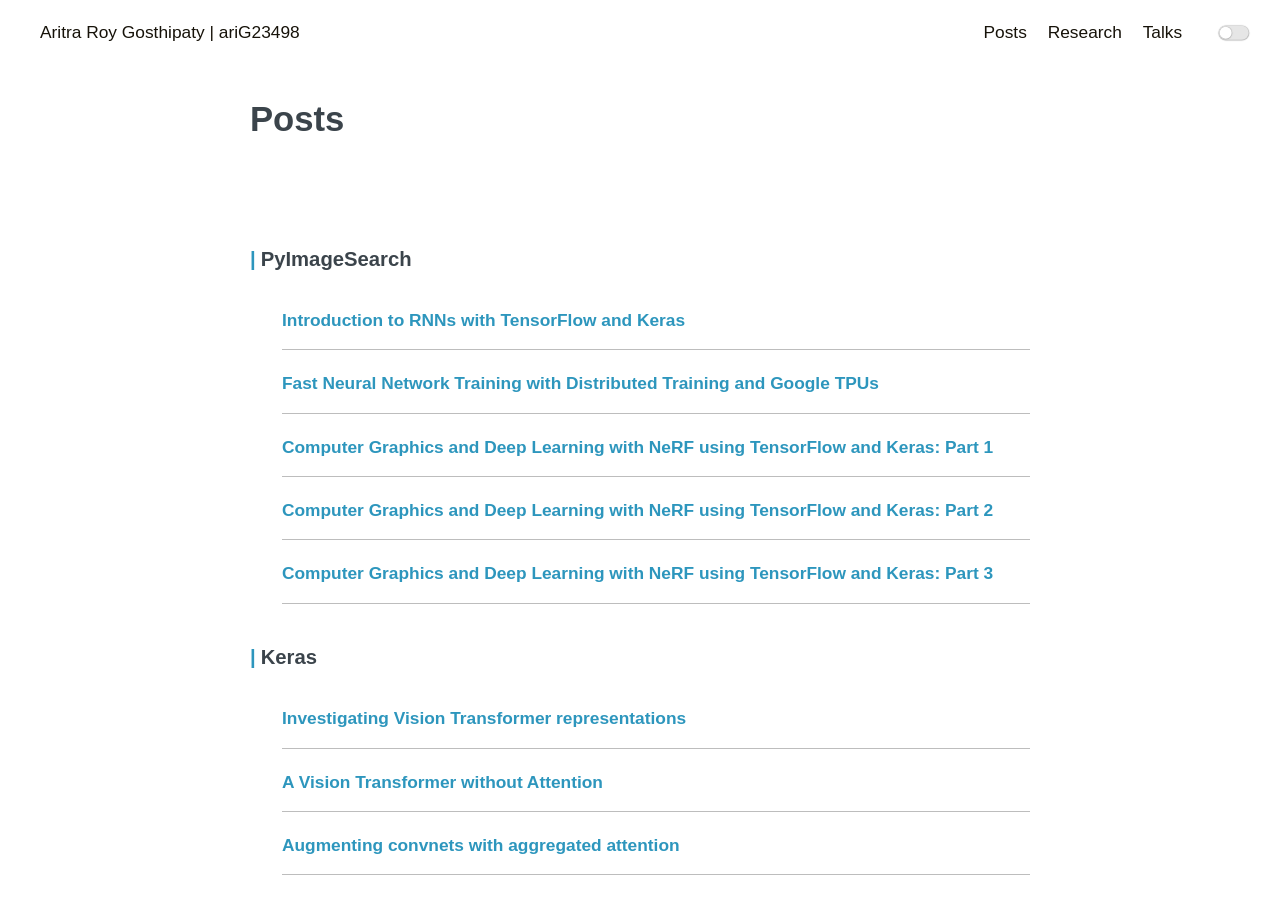
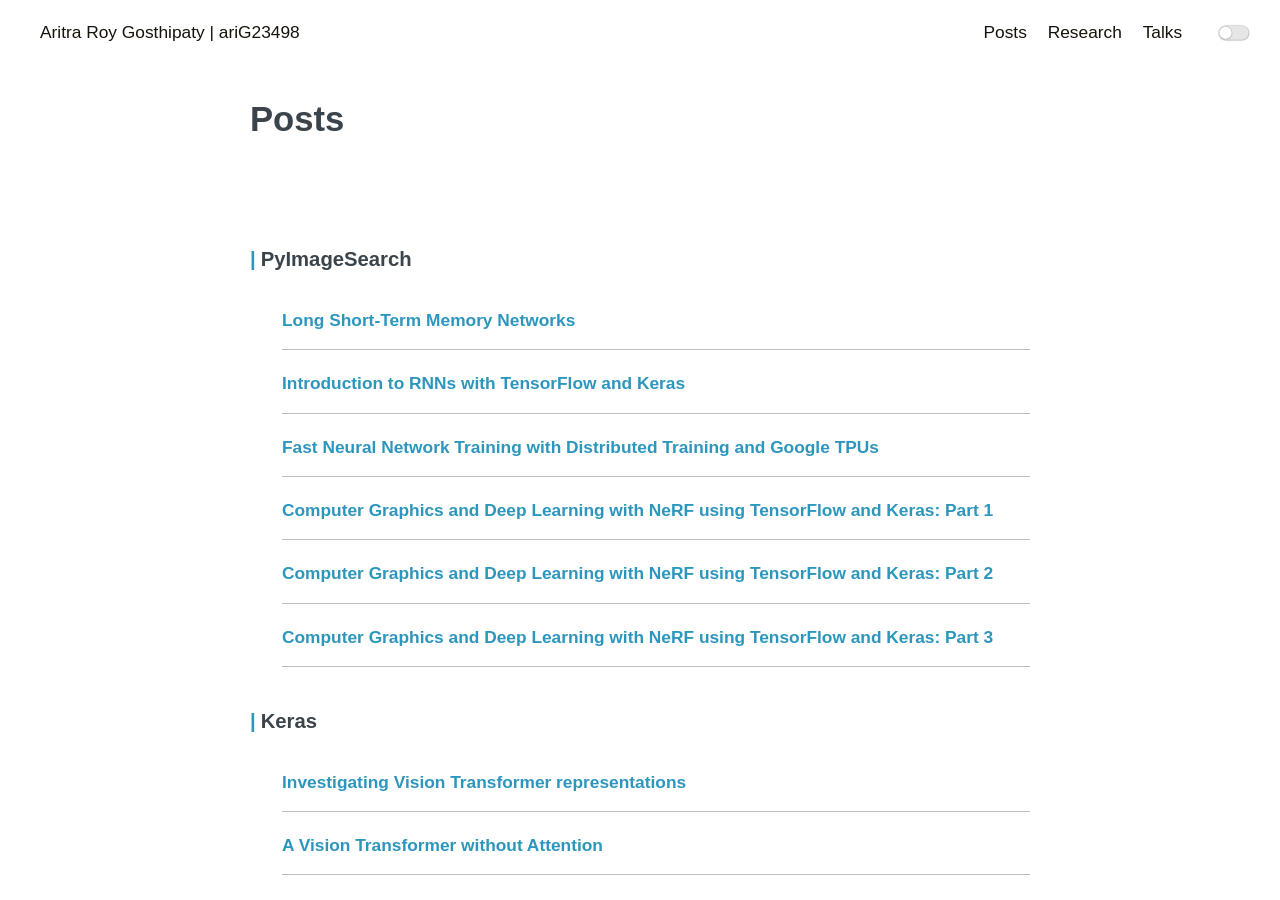
Before and after one commit to ariG23498/ariG23498.github.io, a Jekyll site: the page built from blogs.md, in a window 1280 px wide and 900 px high. Built offline with Jekyll 4.4.1, drawn with Linux system fonts in a browser that asks for light colours.

Commit message:
Update blogs.md

```diff
--- a/blogs.md
+++ b/blogs.md
@@ -9,6 +9,9 @@ permalink: /posts
     <div class="post-wrap archive">
 
         <h3>PyImageSearch</h3>
+        <article class="archive-item">
+                <a class="archive-item-link" href="https://pyimagesearch.com/2022/08/01/long-short-term-memory-networks/" target="_blank" rel="noopener noreferrer">Long Short-Term Memory Networks</a>
+        </article>
         <article class="archive-item">
                 <a class="archive-item-link" href="https://pyimagesearch.com/2022/07/25/introduction-to-recurrent-neural-networks-with-keras-and-tensorflow/" target="_blank" rel="noopener noreferrer">Introduction to RNNs with TensorFlow and Keras</a>
         </article>
```
